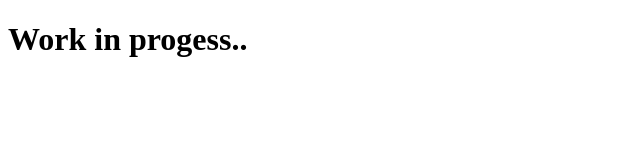
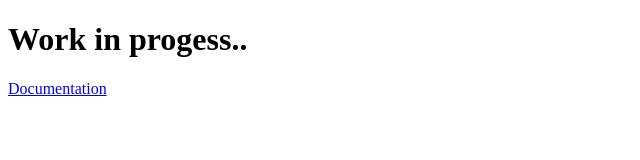
Before and after one commit to warpedpuppy/nick-movie-netlify, a website: page public/index.html in a window 1280 px wide. Shown: the whole page, without its empty margins (0-640 px from the left). Drawn offline with Linux system fonts and the light colour scheme.

Commit message:
Update index.html
added link to documentation

```diff
--- a/public/index.html
+++ b/public/index.html
@@ -8,5 +8,6 @@
   </head>
   <body>
     <h1>Work in progess..</h1>
+    <a href="/documentation.html">Documentation</a>
   </body>
 </html>
```
